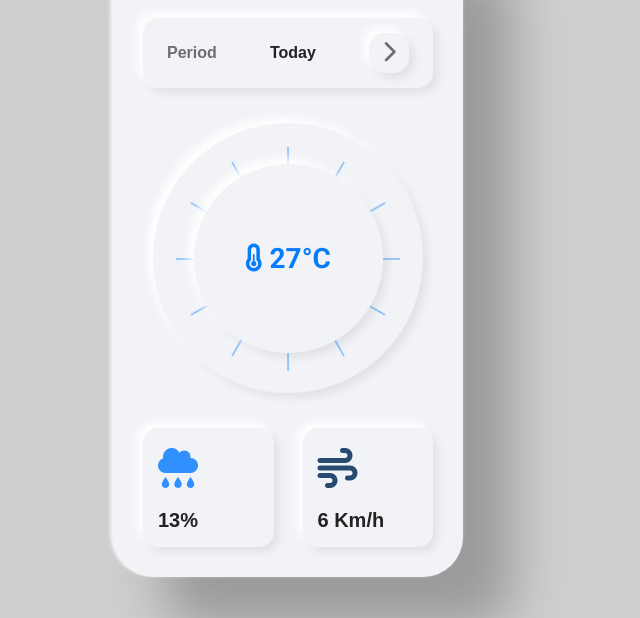
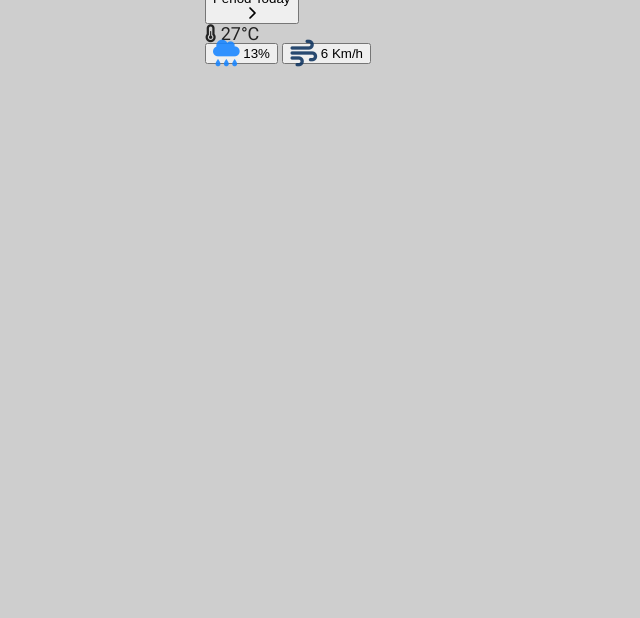
Before and after one commit to femmytedrey/Weather-App, a plain HTML site: page index.html in a window 1280 px wide. Shown: the part 182-800 px from the top of the page, without its empty margins (352-992 px from the left). Drawn offline with nearby package versions, Linux system fonts and the light colour scheme.

Commit message:
in progress

```diff
--- a/script.js
+++ b/script.js
@@ -0,0 +1,16 @@
+const btn = document.getElementById("toogler");
+const btn_icon =  document.getElementById("toogler-icon");
+const contain = document.getElementById("contain");
+const wind = document.getElementById("wind")
+btn.onclick = function() {
+	if(contain.getAttribute("data-theme")!="dark"){
+		contain.setAttribute("data-theme","dark");
+		btn_icon.setAttribute("class","fas fa-solid fa-sun");
+		wind.setAttribute("style","color: orange;")
+      }
+	else{
+		contain.setAttribute("data-theme","");
+		wind.setAttribute("style","color: #0f345fe3;")
+		btn_icon.setAttribute("class","fas fa-solid fa-moon");
+      }
+}
--- a/style.css
+++ b/style.css
@@ -21,174 +21,32 @@ html {
   font-family: "Roboto", sans-serif;
   color: var(--font-color);
 }
-*,
+
 *:before,
 *:after {
   box-sizing: inherit;
 }
-body {
-  background-color: #cecece;
+
+body{
+  background: #cecece;
 }
-.color-cool {
+
+.color-cool{
   color: #077dfe;
 }
-.color-warm {
+
+.color-warm{
   color: #ff7a00;
 }
-.container {
+
+.container{
   display: flex;
   justify-content: space-evenly;
-  padding-top: 100px;
+  padding-top: 110px;
   align-items: center;
   flex-direction: column;
 }
-@media screen and (min-width: 800px) {
-  .container {
-    flex-direction: row;
-  }
-}
-.app-container {
-  background-color: var(--bg-color);
-  border-radius: 40px;
-  box-shadow: -2px -2px 4px 0px #ffffff, 50px 50px 50px 0px rgba(0, 0, 0, 0.25);
-  display: block;
-  flex: 1;
-  min-height: 500px;
-  max-width: 350px;
-  margin-bottom: 25px;
-  overflow: hidden;
-  padding: 30px;
-}
-.app-top-bar {
-  display: flex;
-  align-items: center;
-  margin-bottom: 30px;
-}
-.app-heading {
-  color: var(--font-color);
-  display: block;
-  flex: 1;
-  font-size: 28px;
-  font-weight: 800;
-  margin: 0;
-  text-align: center;
-}
-button {
-  border: 0;
-}
-button:focus {
-  border: none;
-  outline: 0 !important;
-  outline-style: none;
-}
-.button {
-  color: var(--font-color);
-  position: relative;
-  border-radius: 15px;
-  background: var(--button-bg-color);
-  font-weight: 700;
-  transition: all 100ms cubic-bezier(0.175, 0.885, 0.32, 1.275);
-  box-shadow: var(--button-shadow);
-  cursor: pointer;
-}
-.button.button-link {
-  color: #067CF8;
-  display: block;
-  font-size: 17px;
-  margin: 30px 0 0;
-  padding: 20px 0;
-  width: 100%;
-}
-.button.button-small {
-  color: #6D6E74;
-  font-size: 22px;
-  line-height: 40px;
-  width: 40px;
-  height: 40px;
-}
-.button.button-large {
-  display: flex;
-  font-size: 20px;
-  flex-direction: column;
-  padding: 15px;
-  text-align: left;
-  width: 45%;
-}
-.button.button-large i {
-  margin-bottom: 40px;
-  margin-top: 25px;
-  width: 30px;
-  height: auto;
+
+@media screen and (min-width: 800px){
 
 }
-.button-dial {
-  border-radius: 50%;
-  display: flex;
-  height: 270px;
-  margin: 35px auto;
-  align-items: center;
-  justify-content: center;
-  width: 270px;
-}
-.button-dial-top {
-  background: var(--button-bg-color);
-  box-shadow: var(--button-shadow);
-  border-radius: 50%;
-  width: 70%;
-  height: 70%;
-  margin: 0 auto;
-  position: absolute;
-  top: 15%;
-  left: 15%;
-  text-align: center;
-  z-index: 5;
-}
-.button-dial-label {
-  color: #067CF8;
-  font-size: 28px;
-  fill: #067CF8;
-  position: relative;
-  z-index: 10;
-}
-.button-dial-spoke {
-  background-color: rgba(96, 171, 254, 0.6);
-  display: block;
-  height: 2px;
-  width: 83%;
-  position: absolute;
-  margin: 0 auto;
-  z-index: 5;
-  top: 50%;
-}
-.button-dial-spoke:nth-child(2) {
-  transform: rotate(30deg);
-}
-.button-dial-spoke:nth-child(3) {
-  transform: rotate(60deg);
-}
-.button-dial-spoke:nth-child(4) {
-  transform: rotate(90deg);
-}
-.button-dial-spoke:nth-child(5) {
-  transform: rotate(120deg);
-}
-.button-dial-spoke:nth-child(6) {
-  transform: rotate(150deg);
-}
-.button-block {
-  align-items: center;
-  display: flex;
-  justify-content: space-between;
-  padding: 15px 24px;
-  width: 100%;
-}
-.button-block span {
-  font-size: 16px;
-}
-.subtle {
-  color: #6D6E74;
-}
-.flex-button-container {
-  display: flex;
-  justify-content: space-between;
-}
```
